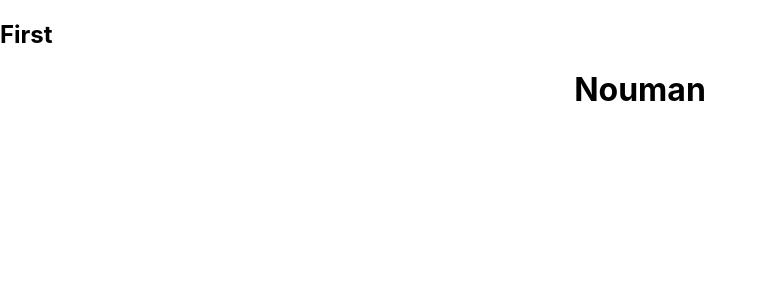
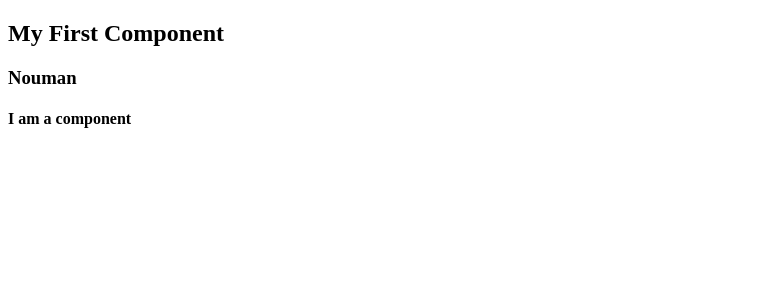
Before and after one commit to noumanbhai/React-Basic, a React (Create React App) app: page / in a window 1280 px wide. Shown: the top 300 px of the page, without its empty margins (0-766 px from the left). Built offline with nearby package versions, Linux system fonts and the light colour scheme.

Commit message:
component

```diff
--- a/public/index.html
+++ b/public/index.html
@@ -10,7 +10,7 @@
       content="Web site created using create-react-app"
     />
     <link rel="apple-touch-icon" href="%PUBLIC_URL%/logo192.png" />
-    <h2>First</h2>
+    <h2>My First Component</h2>
     <!--
       manifest.json provides metadata used when your web app is installed on a
       user's mobile device or desktop. See https://developers.google.com/web/fundamentals/web-app-manifest/
--- a/src/App.js
+++ b/src/App.js
@@ -4,7 +4,7 @@ import First from './components/First'
 function App() {
   return (
     <div className="App">
-      <First></First>
+      {/* <First></First> */}
     </div>
   );
 }
--- a/src/components/First.js
+++ b/src/components/First.js
@@ -1,14 +1,14 @@
-import React from 'react'
+// import React from 'react'
 
-// function First()
-// {
-//     return <h1>Nouman</h1>
-// }
+// // function First()
+// // {
+// //     return <h1>Nouman</h1>
+// // }
 
-// Arrow function
+// // Arrow function
 
- const First=()=>
-     <h1>Nouman</h1>
+//  const First=()=>
+//      <h1>Nouman</h1>
 
 
-export default First;
+// export default First;
--- a/src/index.js
+++ b/src/index.js
@@ -1,17 +1,26 @@
 import React from 'react';
-import ReactDOM from 'react-dom';
-import './index.css';
-import App from './App';
-import reportWebVitals from './reportWebVitals';
+import ReeactDom from 'react-dom'
 
-ReactDOM.render(
-  <React.StrictMode>
-    <App />
-  </React.StrictMode>,
-  document.getElementById('root')
-);
+// function Name(){
+// return <p>This is my first code.</p>;
+// }
 
-// If you want to start measuring performance in your app, pass a function
-// to log results (for example: reportWebVitals(console.log))
-// or send to an analytics endpoint. Learn more: https://bit.ly/CRA-vitals
-reportWebVitals();
+const Name=()=>{
+
+
+
+
+    return (
+        <div>
+            <Naam/>
+            <Person/>
+    </div>
+    )}
+const Naam = () =><h3>Nouman</h3>;
+const Person=()=>
+{
+   return <h4>I am a component</h4>
+}
+
+
+ReeactDom.render(<Name/>,document.getElementById('root'));
```
Also changed, not shown: src/components/Name.js (added, +11 -0 lines).
